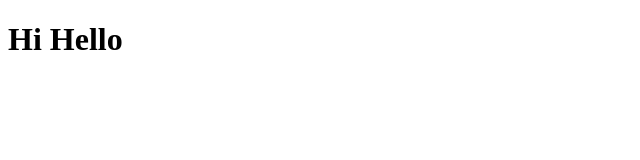
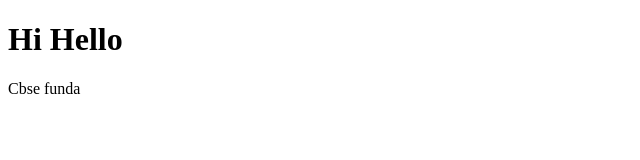
Before and after one commit to AjoVarghese/gitTutorial, a plain HTML site: page index.html in a window 1280 px wide. Shown: the full height of the page, 0-640 px from the left. Drawn offline with Linux system fonts and the light colour scheme.

Commit message:
added some message

```diff
--- a/index.html
+++ b/index.html
@@ -8,5 +8,6 @@
 </head>
 <body>
     <h1>Hi Hello</h1>
+    <p>Cbse funda</p>
 </body>
 </html>
```
